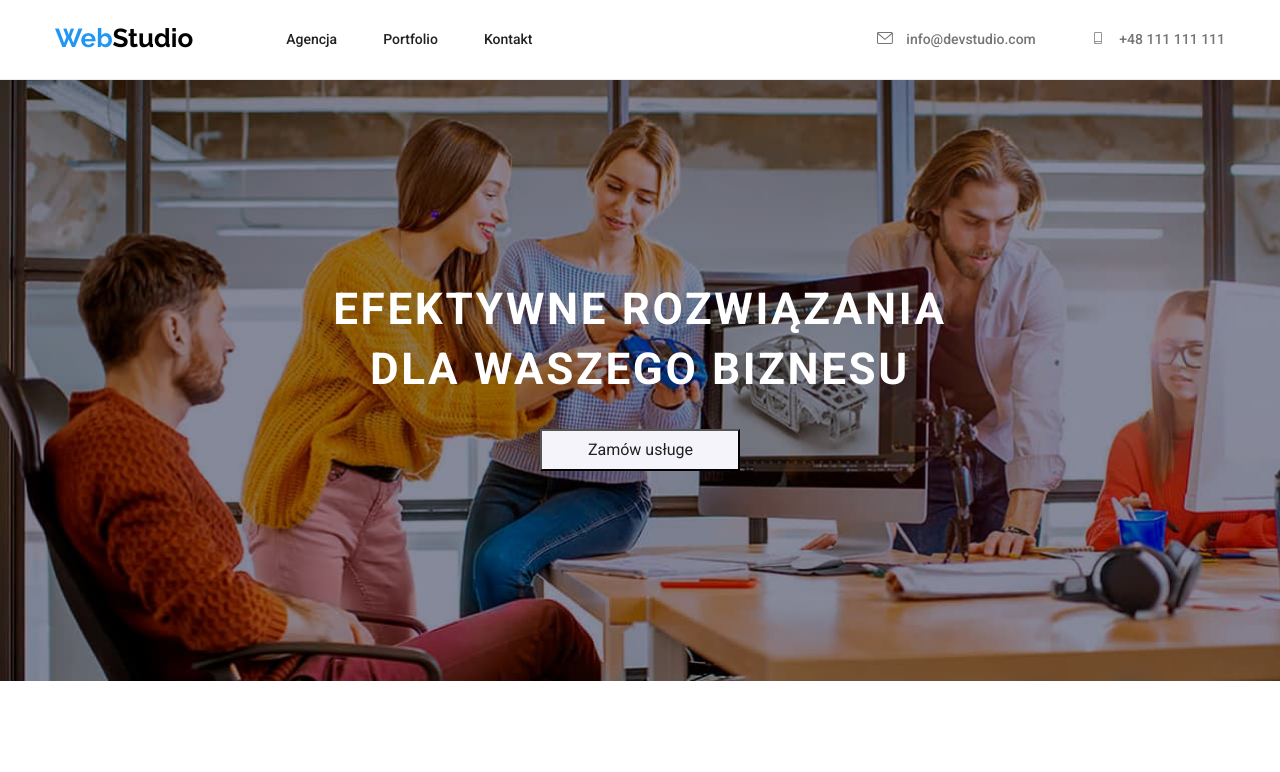
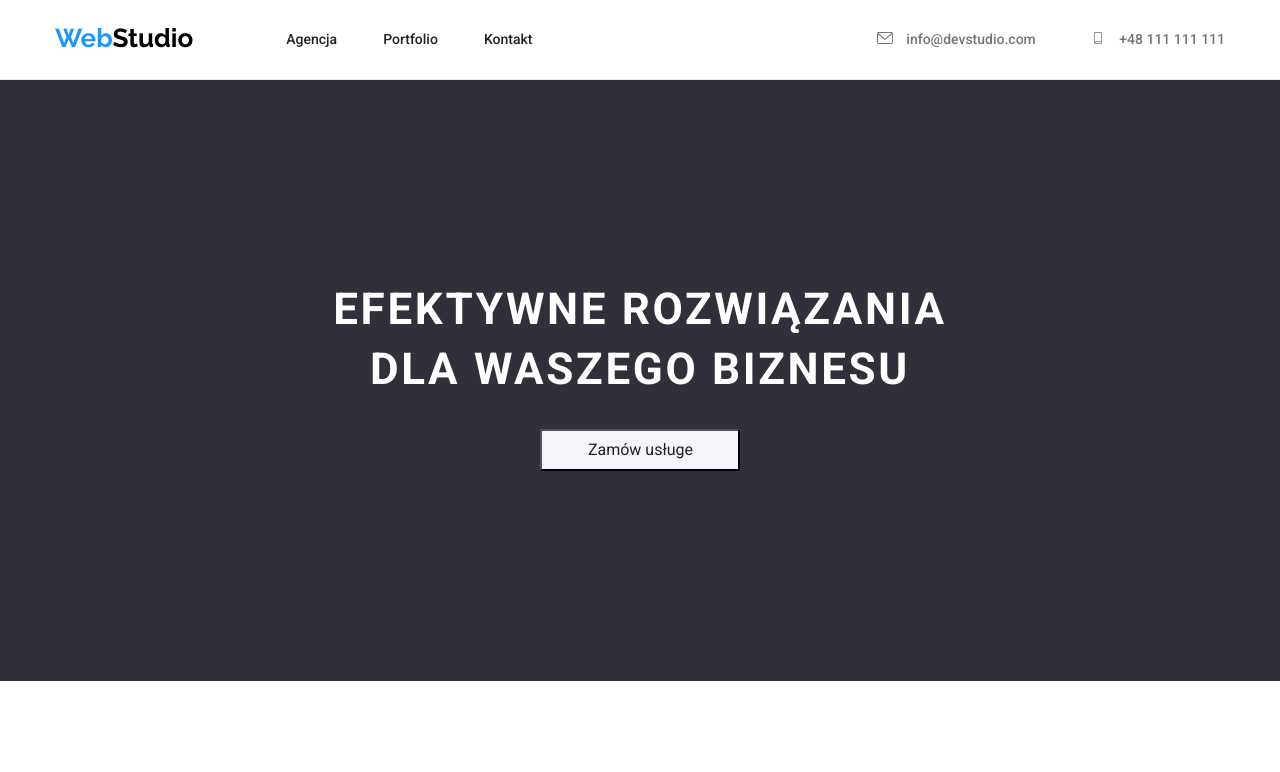
Before and after one commit to Iwonadetka/goit-markup-hw-04, a plain HTML site: page index.html in a window 1280 px wide. Shown: the top 772 px of the page. Drawn offline with Linux system fonts and the light colour scheme.

Commit message:
changes - background

```diff
--- a/css/styles.css
+++ b/css/styles.css
@@ -11,6 +11,7 @@
   --border-header: #ececec;
   --img-background: #2f303a (0.4);
   --social-icons: #afb1b8;
+
 }
 
 body {
@@ -33,12 +34,9 @@ body {
   padding-top: 94px;
   padding-bottom: 94px;
 }
-.backround {
-  background-image: url(/images/background/img-topic.jpg);
-  background-image: url(/images/background/img-topic.jpg),
-    linear-gradient(to right, rgba(0, 0, 0, 0.2) rgba (0, 0, 0, 0.2));
-  background-repeat: no-repeat;
-  background-size: cover;
+.backround { background-color: var(--dark-gray);
+
+
 }
 
 .flex-container {
@@ -141,6 +139,11 @@ header {
   padding-top: 200px;
   margin: auto;
   box-sizing: border-box;
+  background-image: linear-gradient(to bottom,var(--img-background),
+  var(--img-backgrond)),
+  url("./images/background/img-topic.jpg");
+  background-repeat: no-repeat;
+  background-size: cover;
 }
 
 .topic {
```
Also changed, not shown: 2 other files.
